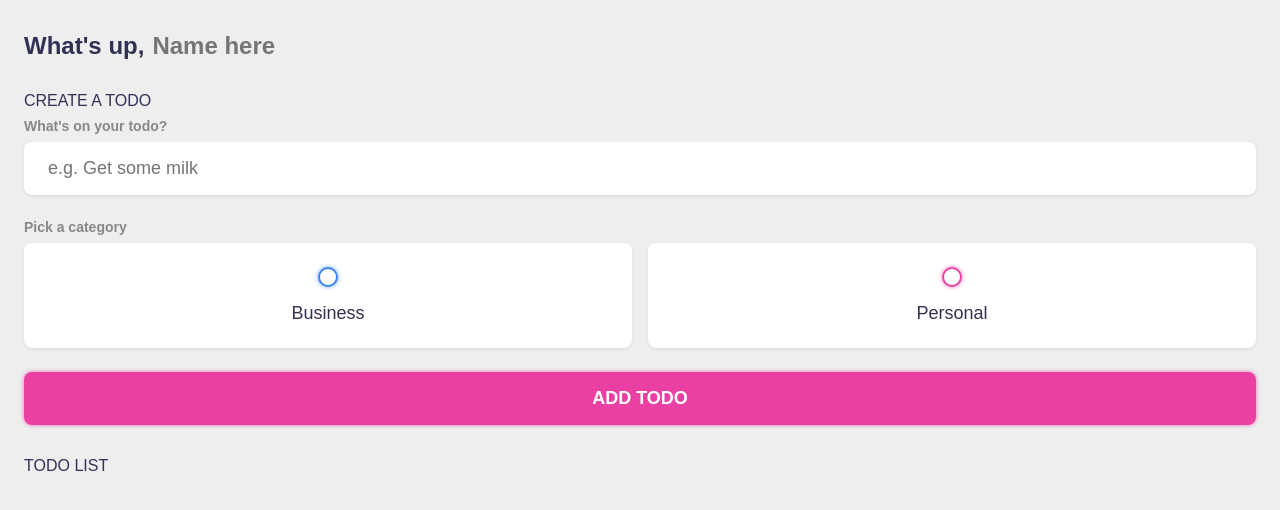
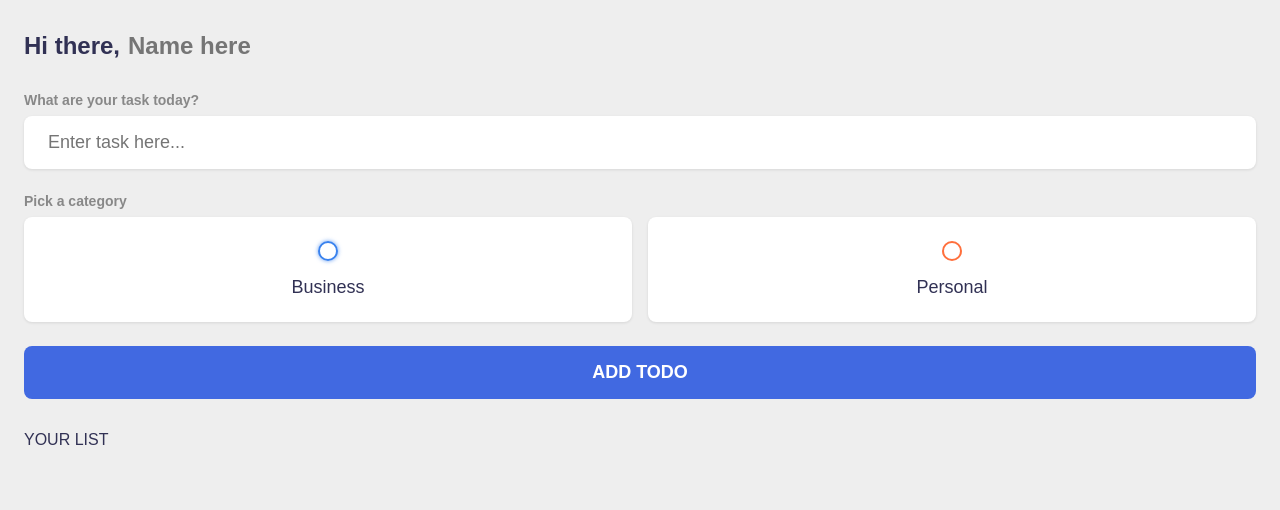
Before and after one commit to vsvang87/todolist, a website: page index.html in a window 1280 px wide. Drawn offline with Linux system fonts and the light colour scheme.

Commit message:
second update

```diff
--- a/css/stylesheet.css
+++ b/css/stylesheet.css
@@ -1,16 +1,16 @@
 :root {
-	--primary: #EA40A4;
+	--primary: royalblue;
 	--business: #3a82ee;
-	--personal: var(--primary);
+	--personal: #ff6f3c;
 	--light: #EEE;
 	--grey: #888;
 	--dark: #313154;
-	--danger: #ff5b57;
+	--danger: #d63447;
 
 	--shadow: 0 1px 3px rgba(0, 0, 0, 0.1);
 
 	--business-glow: 0px 0px 4px rgba(58, 130, 238, 0.75);
-	--personal-glow: 0px 0px 4px rgba(234, 64, 164, 0.75);
+	--personal-glow: 0px 0px 4px rgba(#ff6f3c);
 }
 /* End of Variables */
 
@@ -137,10 +137,10 @@ input[type="checkbox"] {
 	border-radius: 999px;
 	transition: 0.2s ease-in-out;
 }
-
+/* Bubble check for Personal*/
 .bubble.personal::after {
 	background-color: var(--personal);
-	box-shadow: var(--personal-glow);
+	box-shadow: var(--personal);
 }
 
 input:checked ~ .bubble::after {
@@ -164,7 +164,6 @@ input:checked ~ .bubble::after {
 	font-weight: 700;
 	text-transform: uppercase;
 	background-color: var(--primary);
-	box-shadow: var(--personal-glow);
 	border-radius: 0.5rem;
 	cursor: pointer;
 	transition: 0.2s ease-out;
--- a/index.html
+++ b/index.html
@@ -13,19 +13,18 @@
       <!-- Greeting -->
       <section class="greeting">
         <h2 class="title">
-          What's up, <input type="text" id="name" placeholder="Name here" />
+          Hi there, <input type="text" id="name" placeholder="Name here" />
         </h2>
       </section>
       <!-- End of Greeting -->
 
       <!-- New Todo -->
       <section class="create-todo">
-        <h3>CREATE A TODO</h3>
         <form id="new-todo-form">
-          <h4>What's on your todo?</h4>
+          <h4>What are your task today?</h4>
           <input
             type="text"
-            placeholder="e.g. Get some milk"
+            placeholder="Enter task here..."
             name="content"
             id="content"
           />
@@ -61,7 +60,7 @@
 
       <!-- Todo List -->
       <section class="todo-list">
-        <h3>TODO LIST</h3>
+        <h3>YOUR LIST</h3>
         <div class="list" id="todo-list"></div>
       </section>
       <!-- End of Todo List -->
```
